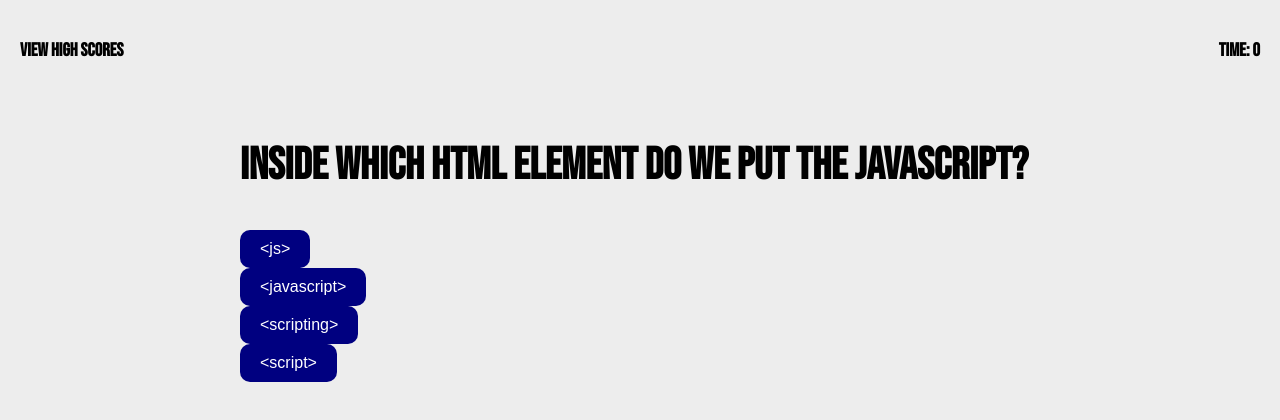
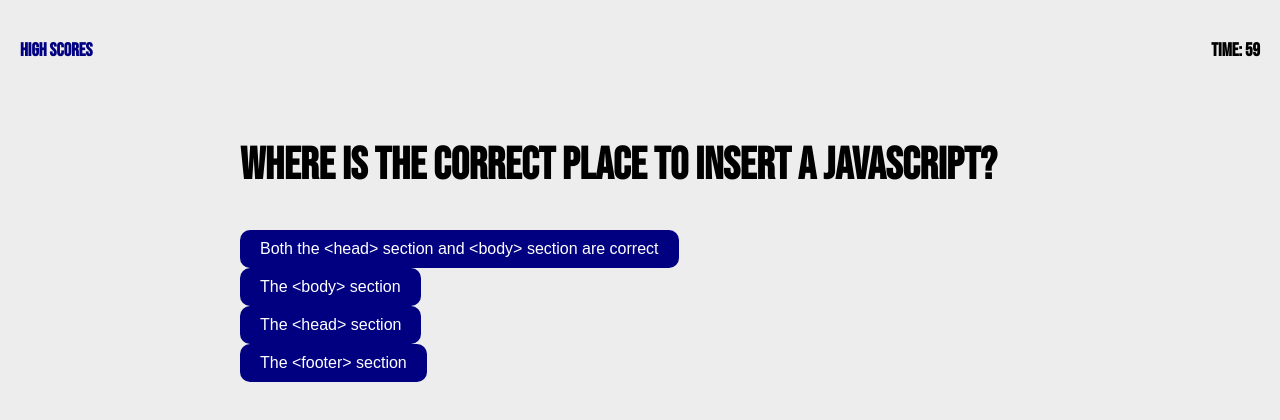
Before and after one commit to willdarkins/API-Code-Quiz_WK4_Darkins, a plain HTML site: page index.html in a window 1280 px wide. Both pictures are taken after a click on the button "Let's Begin!". Drawn offline with Linux system fonts and the light colour scheme; files whose address does not match are found by name.

Commit message:
small changes, but no great progress

```diff
--- a/assets/css/styles.css
+++ b/assets/css/styles.css
@@ -38,6 +38,12 @@ header {
 
 .explain {
     text-align: center;
+}
+
+.high-score-link a{
+    color: navy;
+    text-decoration: none;
+    cursor: pointer;
 }
 
 #start-button {
--- a/assets/js/script.js
+++ b/assets/js/script.js
@@ -5,16 +5,6 @@ var questionEl = document.getElementById('question');
 var answerBtns = document.getElementById('answerBtns');
 var timerEl = document.getElementById('timer');
 var quizQuestions = [
-    {
-        question: 'Inside which HTML element do we put the JavaScript?',
-        answers: [
-            { text: "<js>", correct: false},
-            { text: "<javascript>", correct: false},
-            { text: "<scripting>", correct: false},
-            { text: "<script>", correct: true},
-        ]
-    },
-
     {
         question: 'Where is the correct place to insert a JavaScript?',
         answers: [
@@ -113,8 +103,8 @@ function startGame() {
 }
 
 function nextQuestion() {
-
     getQuestion(quizQuestions[0]);
+    countDown();
 }
 
 function getQuestion(question) {
@@ -134,7 +124,9 @@ function resetQuiz () {
 }
 
 function selectAnswer() {
-
+    if (answer.correct = true) {
+        addEventListener('click', 'style', 'background-color: red');
+    }
 }
 
 startButton.addEventListener('click', startGame)
@@ -154,7 +146,6 @@ function countDown() {
          clearInterval(timeInterval);
        }
      }, 1000);
-     console.log(setInterval)
    }
 
 
--- a/index.html
+++ b/index.html
@@ -12,7 +12,7 @@
 <body>
     <header>
         <div class="view-high-scores">
-            <h3 class="high-score-link">View High Scores</h3>
+            <h3 class="high-score-link"> <a href=".//index-high-scores.html">High Scores</h3></a>
         </div>
         <div class="timer-info">
             <h3 id="timer">Time: 0</h3>
```
Also changed, not shown: index-high-scores.html (added, +13 -0 lines).
